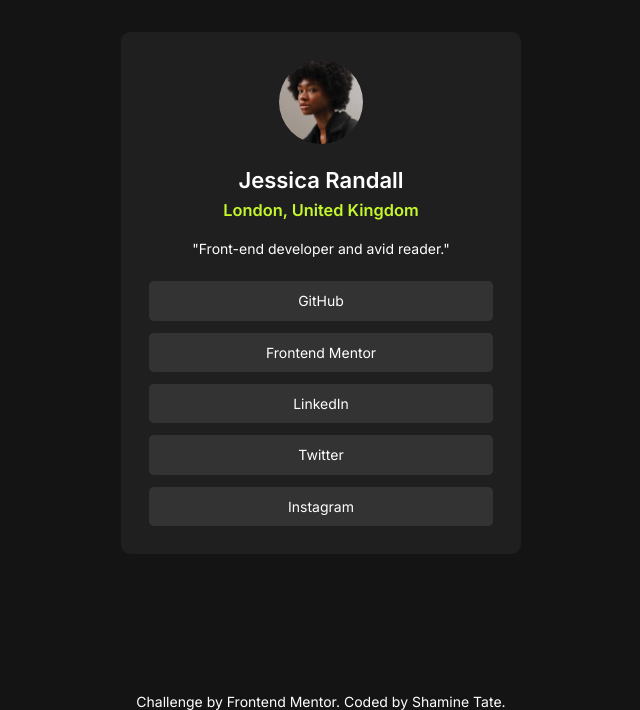
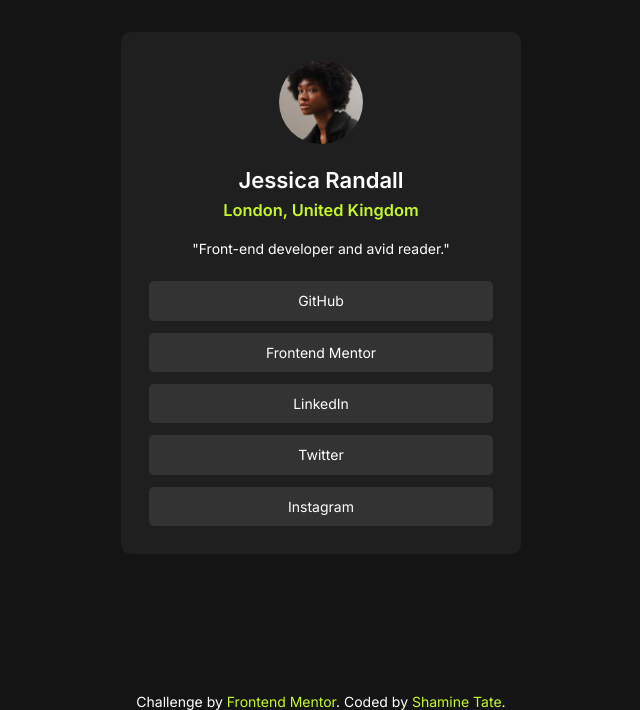
Before and after one commit to shaytcodes-mfe26/social-link, a plain HTML site: page index.html in a window 1280 px wide. Shown: the part 107-817 px from the top of the page, without its empty margins (319-959 px from the left). Drawn offline with Linux system fonts and the light colour scheme.

Commit message:
class added

```diff
--- a/index.html
+++ b/index.html
@@ -27,8 +27,8 @@
 </main>
   <footer>
   <div class="attribution">
-    Challenge by <a href="https://www.frontendmentor.io?ref=challenge" target="_blank">Frontend Mentor</a>.
-    Coded by <a href="#">Shamine Tate</a>.
+    Challenge by <a href="https://www.frontendmentor.io?ref=challenge" target="_blank" class="foot-link">Frontend Mentor</a>.
+    Coded by <a href="#" class="foot-link">Shamine Tate</a>.
   </div>
   </footer>
 </body>
--- a/styles.css
+++ b/styles.css
@@ -106,5 +106,5 @@ margin-top: .75rem;
 }
 
 .foot-link{
-    background: var(--clr-primary-Green);
+    color: var(--clr-primary-Green);
 }
```
